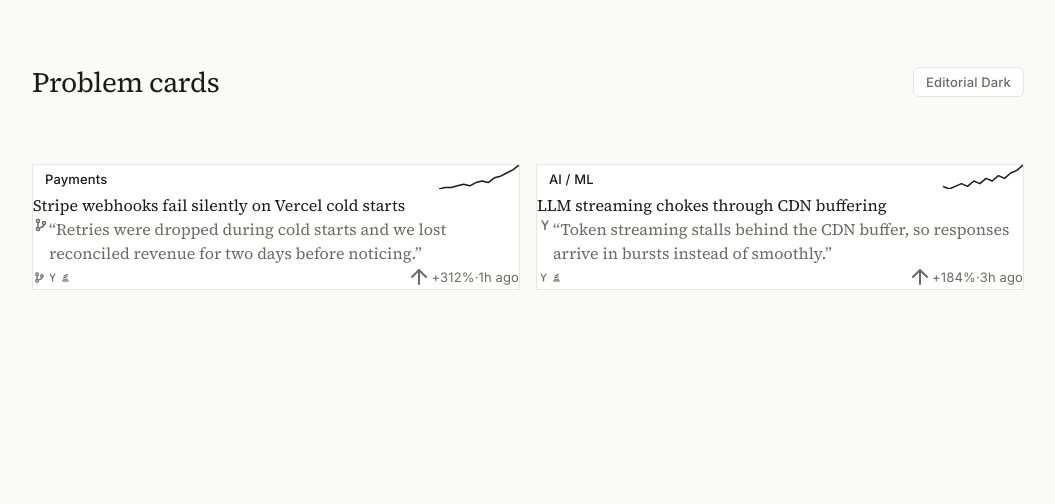
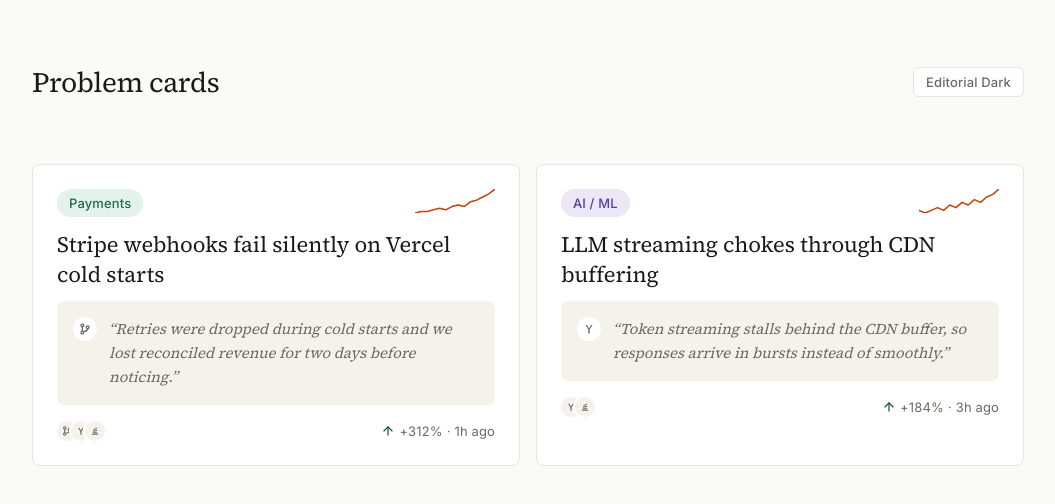
Before and after one commit to cornel-stack/bristle, a Next.js app in the folder apps/web/: page / in a window 1280 px wide. Shown: the top 504 px of the page, without its empty margins (112-1167 px from the left). Built offline with nearby package versions, Linux system fonts and the light colour scheme.

Commit message:
fix(web): add @source directive for workspace ui package (resolves T015 visual fidelity gap)

```diff
--- a/apps/web/src/app/globals.css
+++ b/apps/web/src/app/globals.css
@@ -1,4 +1,9 @@
 @import "tailwindcss";
+
+/* Scan the workspace UI package so utilities used only inside @bristle/ui
+   components (problem-card-full, sparkline, source-icons) are generated.
+   Tailwind v4 auto-detects apps/web but not the symlinked workspace package. */
+@source "../../../../packages/ui/src";
 
 /* ---------------------------------------------------------------------------
    Bristle design tokens (CLAUDE.md §4).
```
